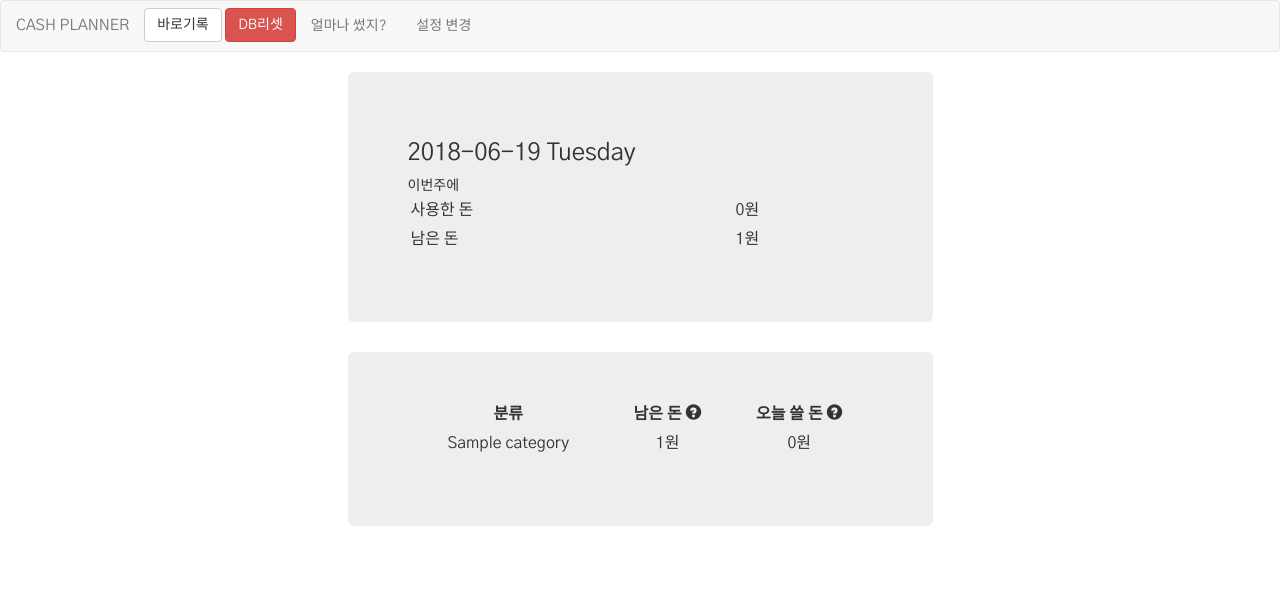
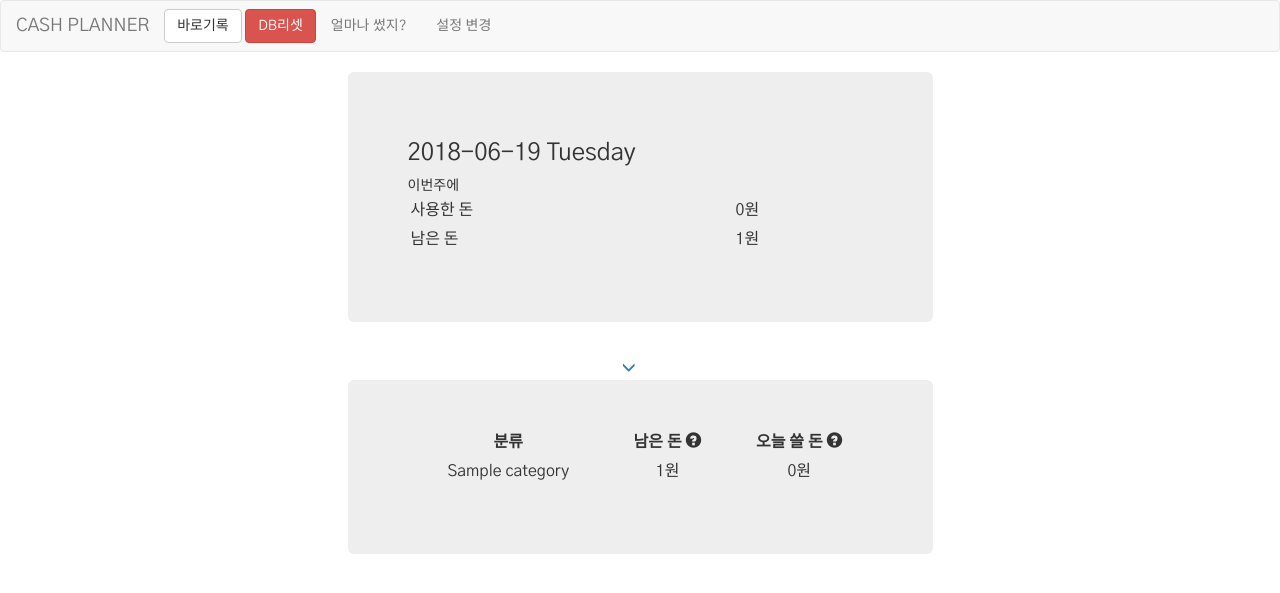
Before and after one commit to ox1230/capl, a Django app: page /main/ in a window 1280 px wide. Shown: the top 593 px of the page. Run offline with Django 3.2, Linux system fonts and the light colour scheme; tables that the repository leaves empty hold one stand-in row (values such as "Sample post"); some libraries are stand-ins or nearby versions.

Commit message:
중간 row 화살표 추가

```diff
--- a/main/templates/base.html
+++ b/main/templates/base.html
@@ -22,7 +22,7 @@
         <nav class="navbar navbar-default">
             <div class="navbar-header">
 
-                <a class="navbar-brand" id= "main_menu" href="{% url 'main' %}"><small>CASH PLANNER</small></a>
+                <a class="navbar-brand" id= "main_menu" href="{% url 'main' %}">CASH PLANNER</a>
 
                 <a id = "add_history_menu"  href = "{% url 'add_history' %}"
                     role ="button" class ="btn btn-default btm-xs vertical-center" >바로기록</a>
@@ -66,6 +66,16 @@
                 </div>
             </div>
 
+            <div class = "row ">
+                <div class = "col-xs-12 col-md-6 col-md-offset-3">
+                    <div class= "col-xs-2 col-md-offset-5">
+                        <a type="button" class="btn" data-toggle="collapse" data-target="#graph">
+                            <span class= "glyphicon glyphicon-menu-down"></span></a>
+                        <div id="graph" class="collapse">추가중</div>
+                    </div>
+                </div>
+            </div>
+
             <div class = "row">
                 <div class ="col-xs-12 col-md-6 col-md-offset-3 jumbotron">
                     {%block second_row_block%}
```
